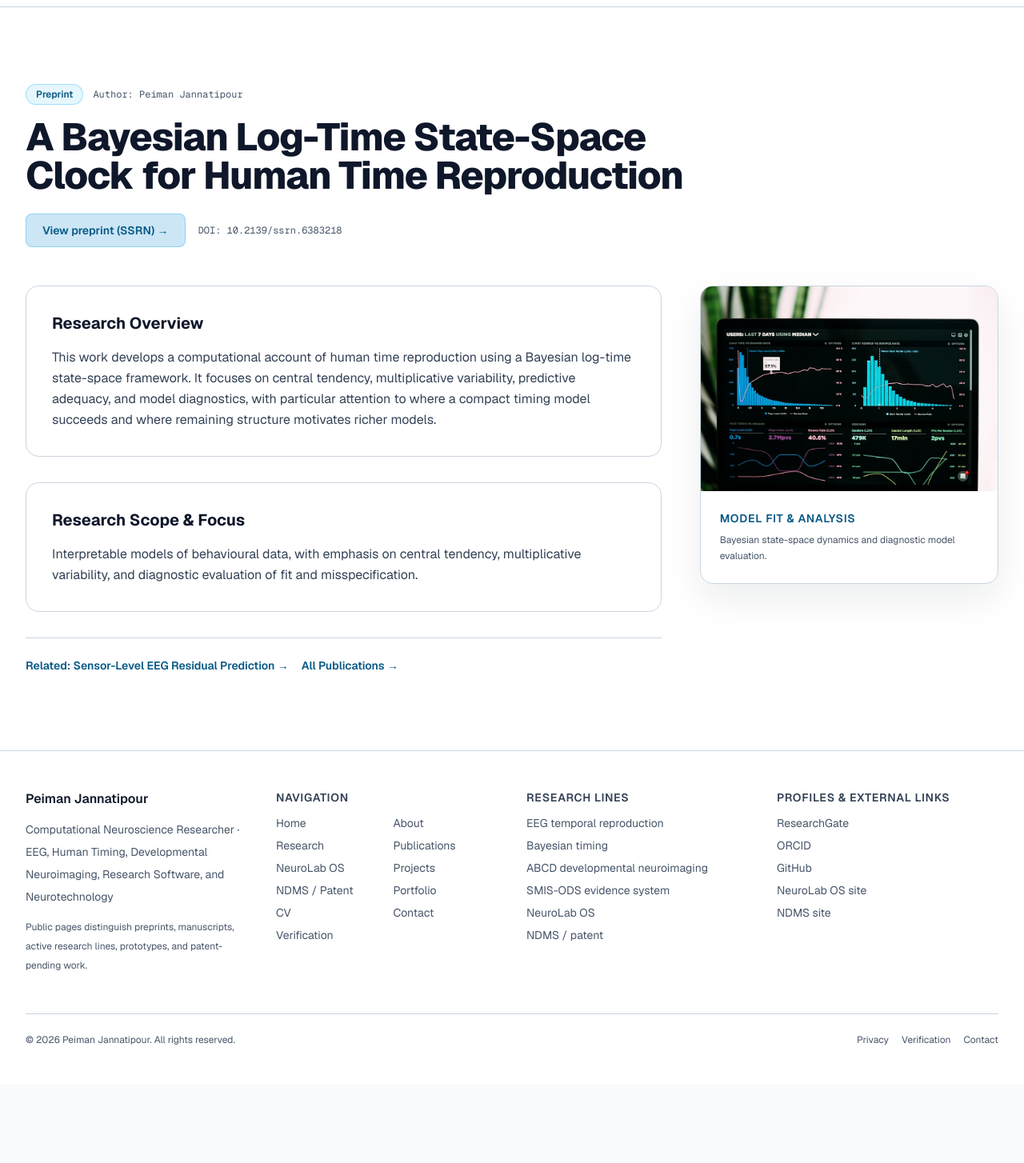
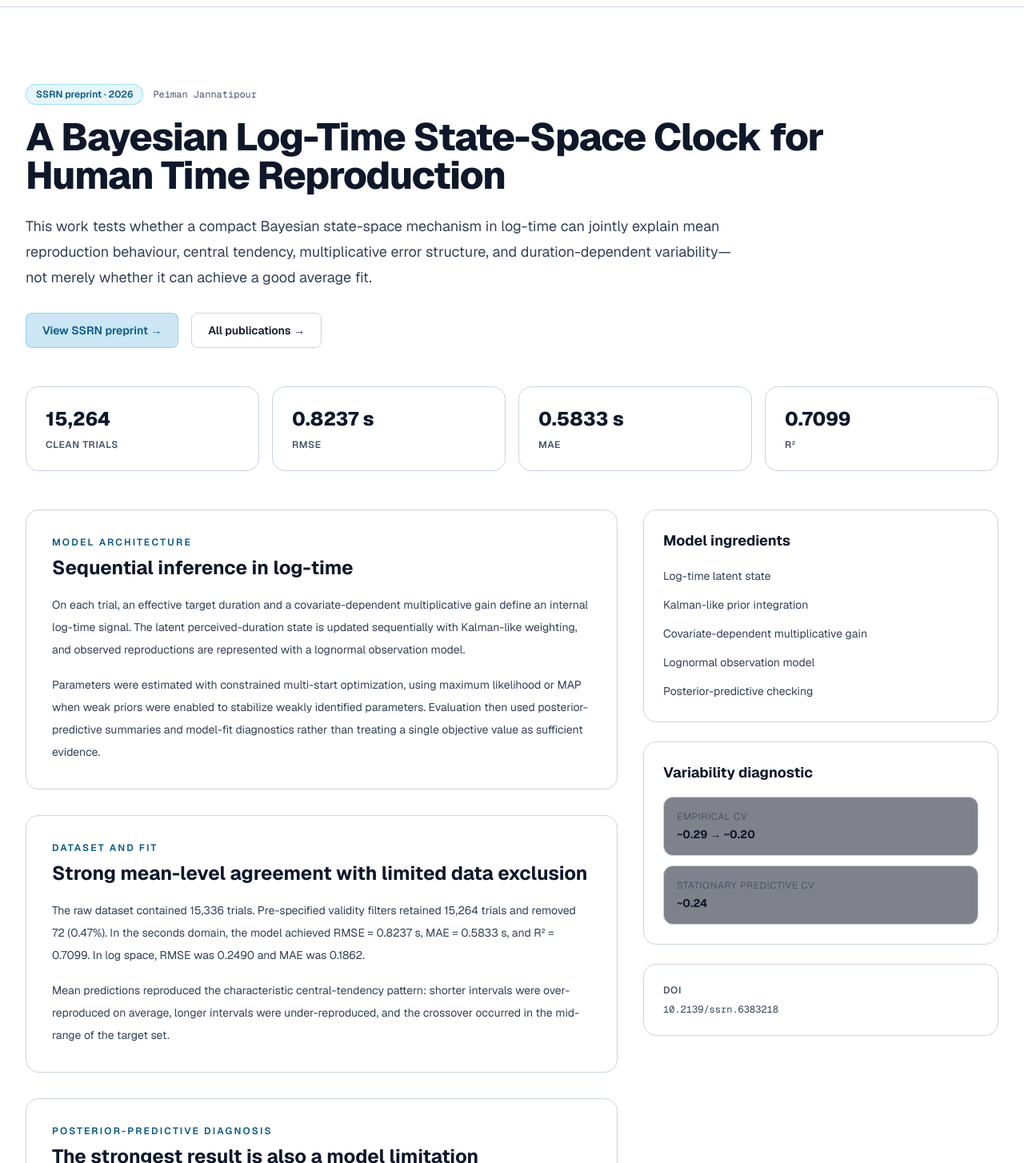
Before and after one commit to peimanjannatipour/peimanjp-, a Next.js app: page /research/bayesian-log-time-state-space-clock in a window 1280 px wide. Shown: the part 56-1510 px from the top of the page at 80% size. Before the commit the page ends 1412 px from the top, so only its background shows below. Built offline with nearby package versions, Linux system fonts and the light colour scheme.

Commit message:
Deepen Bayesian timing page with manuscript-supported model diagnostics

```diff
--- a/src/app/research/bayesian-log-time-state-space-clock/page.tsx
+++ b/src/app/research/bayesian-log-time-state-space-clock/page.tsx
@@ -1,5 +1,4 @@
 import type { Metadata } from "next";
-import Image from "next/image";
 import Link from "next/link";
 import { JsonLd } from "@/components/JsonLd";
 import { externalLinks } from "@/data/links";
@@ -7,111 +6,132 @@ import { createPageMetadata } from "@/lib/metadata";
 import { scholarlyArticleJsonLd } from "@/lib/structured-data";
 
 export const metadata: Metadata = createPageMetadata({
-  title: "A Bayesian Log-Time State-Space Clock for Human Time Reproduction | Peiman Jannatipour",
+  title: "Bayesian Model of Human Time Reproduction | Peiman Jannatipour",
   description:
-    "A preprint presenting a Bayesian log-time state-space model of human time reproduction, focusing on central tendency, multiplicative error, and diagnostic evaluation of model adequacy.",
+    "SSRN preprint presenting a Bayesian log-time state-space model of human time reproduction, central tendency, multiplicative variability, and posterior-predictive model checking.",
   path: "/research/bayesian-log-time-state-space-clock",
 });
 
+const metrics = [
+  { label: "Clean trials", value: "15,264" },
+  { label: "RMSE", value: "0.8237 s" },
+  { label: "MAE", value: "0.5833 s" },
+  { label: "R²", value: "0.7099" },
+];
+
 export default function BayesianLogTimeStateSpaceClockPage() {
   const title = "A Bayesian Log-Time State-Space Clock for Human Time Reproduction";
-  const status = "Preprint";
-  const author = "Peiman Jannatipour";
   const doi = externalLinks.bayesianTiming.href;
 
   return (
-    <main className="bg-slate-950 text-slate-100 min-h-screen py-16 lg:py-24" id="main">
+    <main className="min-h-screen bg-slate-950 py-16 text-slate-100 lg:py-24" id="main">
       <JsonLd
         data={scholarlyArticleJsonLd({
           title,
           description:
-            "A preprint presenting a Bayesian log-time state-space model of human time reproduction, focusing on central tendency, multiplicative error, and diagnostic evaluation of model adequacy.",
+            "A Bayesian log-time state-space model of human time reproduction evaluated with predictive fit, central-tendency structure, variability diagnostics, and posterior-predictive model checking.",
           path: "/research/bayesian-log-time-state-space-clock",
           doi,
         })}
       />
 
       <div className="mx-auto max-w-7xl px-5 sm:px-8">
-        <div className="max-w-4xl">
+        <div className="max-w-5xl">
           <div className="flex flex-wrap items-center gap-3">
-            <span className="inline-block rounded-full border border-sky-500/30 bg-sky-500/10 px-3 py-1 text-xs font-semibold text-sky-400">
-              {status}
-            </span>
-            <span className="text-xs text-slate-400 font-mono">
-              Author: {author}
-            </span>
+            <span className="rounded-full border border-sky-500/30 bg-sky-500/10 px-3 py-1 text-xs font-semibold text-sky-300">SSRN preprint · 2026</span>
+            <span className="text-xs font-mono text-slate-400">Peiman Jannatipour</span>
           </div>
-
-          <h1 className="mt-4 text-3xl font-extrabold tracking-tight text-white sm:text-4xl lg:text-5xl">
-            {title}
-          </h1>
-
-          <div className="mt-6 flex flex-wrap items-center gap-4 text-sm text-slate-300">
-            <a
-              className="inline-flex items-center rounded-lg border border-sky-500/30 bg-sky-600/20 px-5 py-2.5 text-sm font-semibold text-sky-200 transition hover:bg-sky-600/40 hover:text-white"
-              href={doi}
-              rel="noreferrer"
-              target="_blank"
-            >
-              View preprint (SSRN) →
-            </a>
-            <span className="text-xs text-slate-500 font-mono">
-              DOI: 10.2139/ssrn.6383218
-            </span>
+          <h1 className="mt-4 text-3xl font-extrabold tracking-tight text-white sm:text-4xl lg:text-5xl">{title}</h1>
+          <p className="mt-6 max-w-4xl text-lg leading-8 text-slate-300">
+            This work tests whether a compact Bayesian state-space mechanism in log-time can jointly explain mean reproduction behaviour, central tendency, multiplicative error structure, and duration-dependent variability—not merely whether it can achieve a good average fit.
+          </p>
+          <div className="mt-7 flex flex-wrap gap-4">
+            <a className="inline-flex min-h-11 items-center rounded-lg border border-sky-500/30 bg-sky-600/20 px-5 py-2.5 text-sm font-semibold text-sky-100 hover:bg-sky-600/35" href={doi} rel="noreferrer" target="_blank">View SSRN preprint →</a>
+            <Link className="inline-flex min-h-11 items-center rounded-lg border border-slate-700 bg-slate-800 px-5 py-2.5 text-sm font-semibold text-slate-200 hover:bg-slate-700" href="/publications">All publications →</Link>
           </div>
         </div>
 
-        <div className="mt-12 grid gap-12 lg:grid-cols-12">
-          <div className="lg:col-span-8 space-y-8 text-slate-300 leading-relaxed">
+        <section className="mt-12 grid gap-4 sm:grid-cols-2 lg:grid-cols-4" aria-label="Model fit metrics">
+          {metrics.map((metric) => (
+            <div className="rounded-2xl border border-slate-800 bg-slate-900 p-6" key={metric.label}>
+              <p className="text-2xl font-extrabold text-white">{metric.value}</p>
+              <p className="mt-2 text-xs font-semibold uppercase tracking-wider text-slate-400">{metric.label}</p>
+            </div>
+          ))}
+        </section>
+
+        <div className="mt-12 grid gap-8 lg:grid-cols-[1.25fr_0.75fr]">
+          <div className="space-y-8">
             <section className="rounded-2xl border border-slate-800 bg-slate-900 p-8">
-              <h2 className="text-xl font-bold text-white mb-4">Research Overview</h2>
-              <p>
-                This work develops a computational account of human time reproduction using a Bayesian log-time state-space framework. It focuses on central tendency, multiplicative variability, predictive adequacy, and model diagnostics, with particular attention to where a compact timing model succeeds and where remaining structure motivates richer models.
+              <p className="text-xs font-semibold uppercase tracking-[0.18em] text-sky-300">Model architecture</p>
+              <h2 className="mt-2 text-2xl font-bold text-white">Sequential inference in log-time</h2>
+              <p className="mt-4 text-sm leading-7 text-slate-300">
+                On each trial, an effective target duration and a covariate-dependent multiplicative gain define an internal log-time signal. The latent perceived-duration state is updated sequentially with Kalman-like weighting, and observed reproductions are represented with a lognormal observation model.
+              </p>
+              <p className="mt-4 text-sm leading-7 text-slate-300">
+                Parameters were estimated with constrained multi-start optimization, using maximum likelihood or MAP when weak priors were enabled to stabilize weakly identified parameters. Evaluation then used posterior-predictive summaries and model-fit diagnostics rather than treating a single objective value as sufficient evidence.
               </p>
             </section>
 
             <section className="rounded-2xl border border-slate-800 bg-slate-900 p-8">
-              <h2 className="text-xl font-bold text-white mb-4">Research Scope &amp; Focus</h2>
-              <p>
-                Interpretable models of behavioural data, with emphasis on central tendency, multiplicative variability, and diagnostic evaluation of fit and misspecification.
+              <p className="text-xs font-semibold uppercase tracking-[0.18em] text-sky-300">Dataset and fit</p>
+              <h2 className="mt-2 text-2xl font-bold text-white">Strong mean-level agreement with limited data exclusion</h2>
+              <p className="mt-4 text-sm leading-7 text-slate-300">
+                The raw dataset contained 15,336 trials. Pre-specified validity filters retained 15,264 trials and removed 72 (0.47%). In the seconds domain, the model achieved RMSE = 0.8237 s, MAE = 0.5833 s, and R² = 0.7099. In log space, RMSE was 0.2490 and MAE was 0.1862.
+              </p>
+              <p className="mt-4 text-sm leading-7 text-slate-300">
+                Mean predictions reproduced the characteristic central-tendency pattern: shorter intervals were over-reproduced on average, longer intervals were under-reproduced, and the crossover occurred in the mid-range of the target set.
               </p>
             </section>
 
-            <div className="pt-6 border-t border-slate-800 flex flex-wrap gap-4">
-              <Link
-                className="text-sm font-semibold text-sky-400 hover:text-sky-300 transition"
-                href="/research/eeg-temporal-reproduction-bias"
-              >
-                Related: Sensor-Level EEG Residual Prediction →
-              </Link>
-              <Link
-                className="text-sm font-semibold text-sky-400 hover:text-sky-300 transition"
-                href="/publications"
-              >
-                All Publications →
-              </Link>
-            </div>
+            <section className="rounded-2xl border border-slate-800 bg-slate-900 p-8">
+              <p className="text-xs font-semibold uppercase tracking-[0.18em] text-sky-300">Posterior-predictive diagnosis</p>
+              <h2 className="mt-2 text-2xl font-bold text-white">The strongest result is also a model limitation</h2>
+              <p className="mt-4 text-sm leading-7 text-slate-300">
+                Empirical coefficient of variation decreased with duration, approximately from 0.29 to 0.20, while posterior-predictive coefficient of variation under the stationary model remained comparatively stable around 0.24. Residuals also showed clustering and burst-like deviations rather than fully independent stationary noise.
+              </p>
+              <p className="mt-4 text-sm leading-7 text-slate-300">
+                The model therefore captures central tendency and much of the mean-level structure, but its stationary noise formulation does not explain the complete duration-wise variability pattern. This mismatch is treated as a scientific diagnostic, not hidden by the overall R².
+              </p>
+            </section>
+
+            <section className="rounded-2xl border border-amber-900/50 bg-amber-950/20 p-8">
+              <p className="text-xs font-semibold uppercase tracking-[0.18em] text-amber-300">Interpretation</p>
+              <h2 className="mt-2 text-2xl font-bold text-white">A useful model because its failure mode is visible</h2>
+              <p className="mt-4 text-sm leading-7 text-slate-300">
+                The paper supports a Bayesian log-time account as a compact explanation of important features of human time reproduction in this dataset, while also showing where that account is incomplete. The central scientific point is not that the model is universally sufficient, but that explicit posterior-predictive checking reveals which behavioural regularities require richer variability structure.
+              </p>
+            </section>
           </div>
 
-          <div className="lg:col-span-4">
-            <div className="overflow-hidden rounded-2xl border border-slate-800 bg-slate-900 shadow-xl sticky top-24">
-              <Image
-                alt="Data analysis display showing Bayesian computational fitting"
-                className="h-64 w-full object-cover"
-                height={800}
-                src="/assets/stock/stock6.jpg"
-                width={1200}
-              />
-              <div className="p-6">
-                <h3 className="text-sm font-semibold uppercase tracking-wider text-sky-400">
-                  Model Fit &amp; Analysis
-                </h3>
-                <p className="mt-2 text-xs leading-relaxed text-slate-400">
-                  Bayesian state-space dynamics and diagnostic model evaluation.
-                </p>
+          <aside className="space-y-6 lg:sticky lg:top-24 lg:self-start">
+            <div className="rounded-2xl border border-slate-800 bg-slate-900 p-6">
+              <h2 className="text-lg font-bold text-white">Model ingredients</h2>
+              <ul className="mt-4 space-y-2 text-sm leading-7 text-slate-300">
+                <li>Log-time latent state</li>
+                <li>Kalman-like prior integration</li>
+                <li>Covariate-dependent multiplicative gain</li>
+                <li>Lognormal observation model</li>
+                <li>Posterior-predictive checking</li>
+              </ul>
+            </div>
+            <div className="rounded-2xl border border-slate-800 bg-slate-900 p-6">
+              <h2 className="text-lg font-bold text-white">Variability diagnostic</h2>
+              <div className="mt-4 grid gap-3 text-sm">
+                <div className="rounded-xl border border-slate-800 bg-slate-950/50 p-4"><span className="block text-xs uppercase tracking-wider text-slate-500">Empirical CV</span><strong className="mt-1 block text-white">~0.29 → ~0.20</strong></div>
+                <div className="rounded-xl border border-slate-800 bg-slate-950/50 p-4"><span className="block text-xs uppercase tracking-wider text-slate-500">Stationary predictive CV</span><strong className="mt-1 block text-white">~0.24</strong></div>
               </div>
             </div>
-          </div>
+            <div className="rounded-2xl border border-slate-800 bg-slate-900 p-6">
+              <p className="text-xs font-semibold uppercase tracking-wider text-slate-400">DOI</p>
+              <p className="mt-2 break-all font-mono text-xs text-slate-300">10.2139/ssrn.6383218</p>
+            </div>
+          </aside>
+        </div>
+
+        <div className="mt-12 flex flex-wrap gap-4 border-t border-slate-800 pt-8">
+          <Link className="text-sm font-semibold text-sky-300 underline underline-offset-4" href="/research/eeg-temporal-reproduction-bias">Related EEG residual-prediction study</Link>
+          <Link className="text-sm font-semibold text-sky-300 underline underline-offset-4" href="/research">Back to research programme</Link>
         </div>
       </div>
     </main>
```
